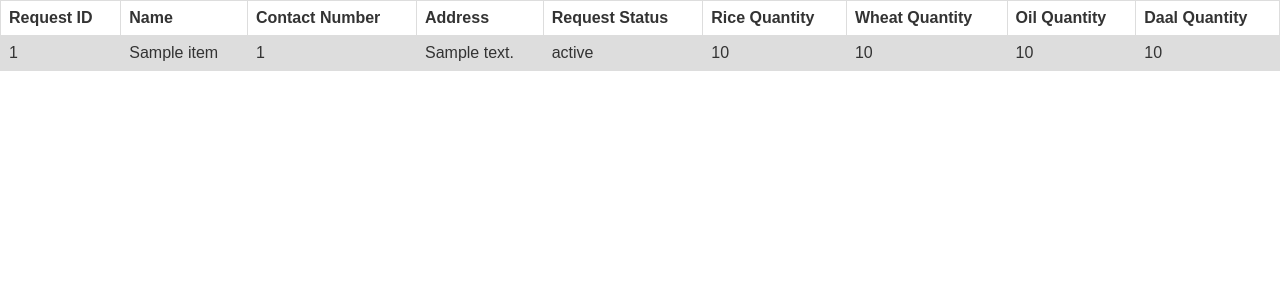
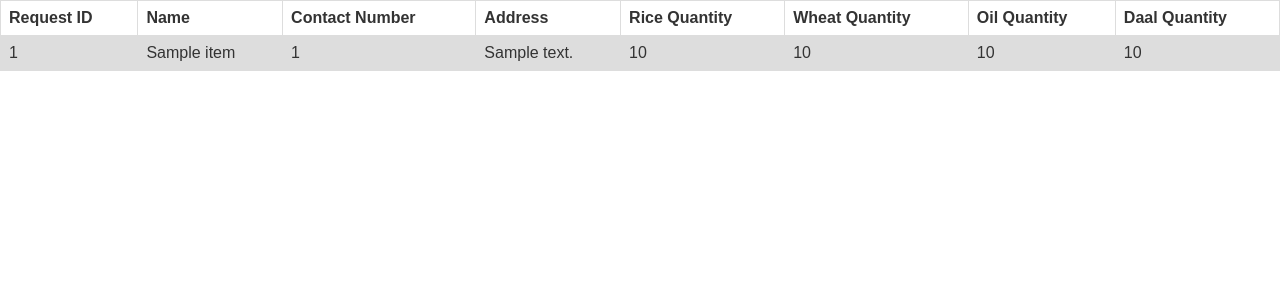
Before and after one commit to ashhadulislam/covid_assistance, a Flask app: template templates/completed.html in a window 1280 px wide. Shown: the top 300 px of the page. Run offline with Flask 2, Linux system fonts and the light colour scheme; the template is opened without the code that fills it: most values are stand-ins (such as "Sample title", 1, 10 or a date in 2020); some libraries are stand-ins or nearby versions.

Commit message:
index page

```diff
--- a/templates/completed.html
+++ b/templates/completed.html
@@ -37,7 +37,6 @@
 			    <th>Name</th>
 			    <th>Contact Number</th>
 			    <th>Address</th>
-			    <th>Request Status</th>
 			    <th>Rice Quantity</th>
 			    <th>Wheat Quantity</th>
 			    <th>Oil Quantity</th>
@@ -51,7 +50,7 @@
 			  	<td>{{item.name}}</td>
 			  	<td>{{item.contact_num}}</td>
 			  	<td>{{item.requestor_address}}</td>
-			  	<td>{{item.request_status}}</td>
+
 
 			  	<td>{{item.rice_qty}}</td>
 			  	<td>{{item.wheat_qty}}</td>
```
